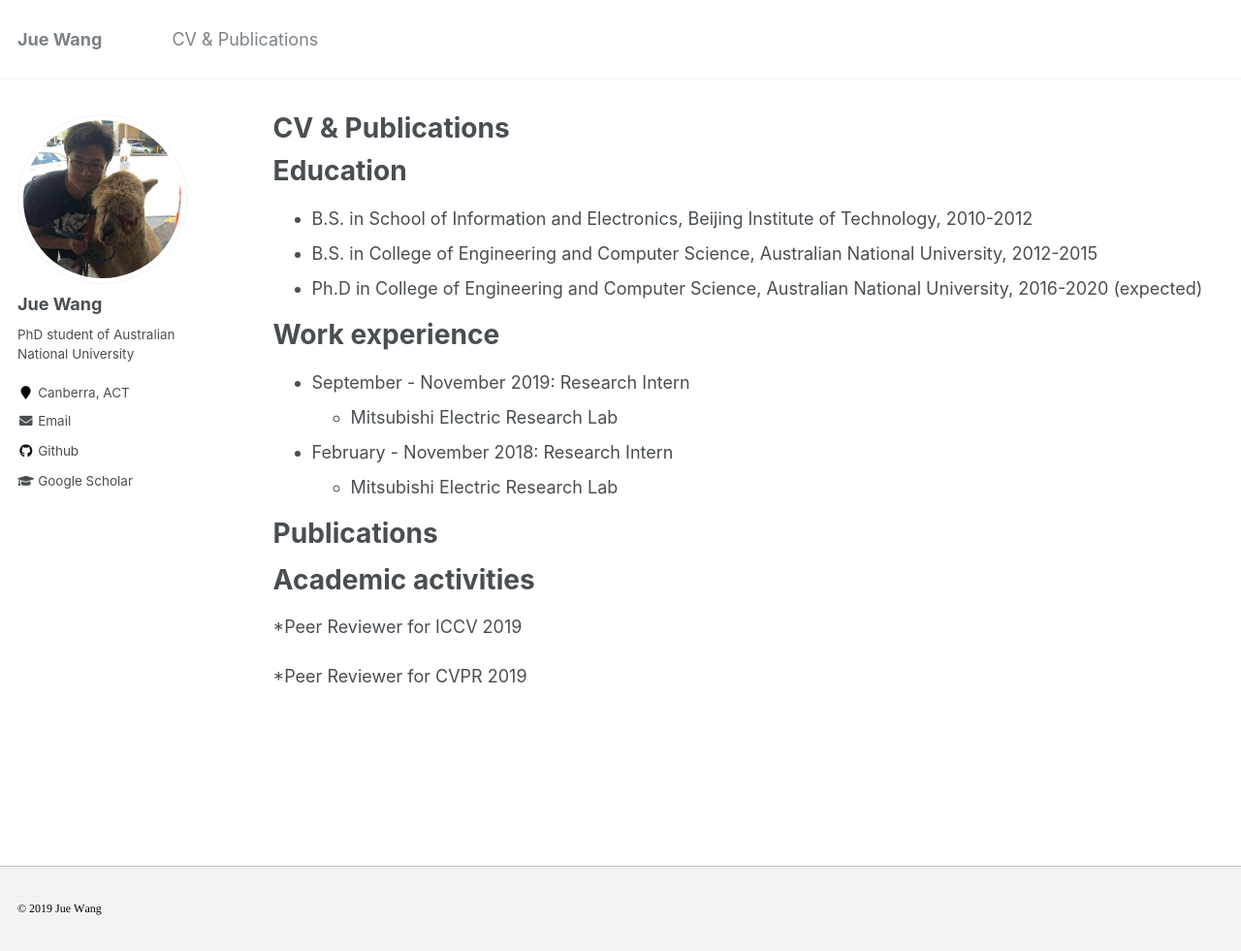
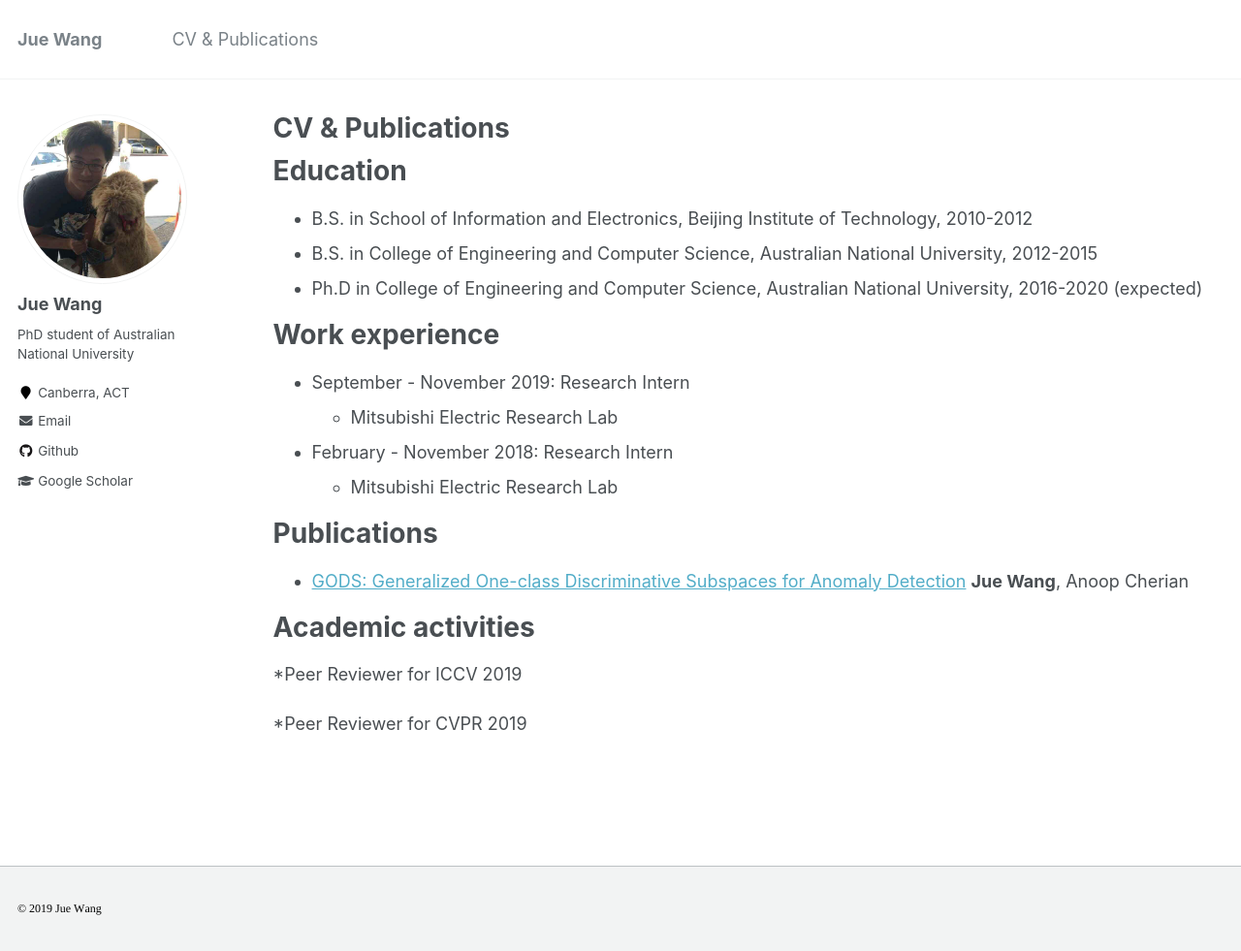
Before and after one commit to 3xWangDot/3xWangDot.github.io, a Jekyll site: the page built from _pages/cv.md, in a window 1280 px wide and 981 px high. Shown: the whole window at 97% size. Built offline with Jekyll 4.4.1, drawn with Linux system fonts in a browser that asks for light colours.

Commit message:
Update cv.md

```diff
--- a/_pages/cv.md
+++ b/_pages/cv.md
@@ -26,7 +26,8 @@ Work experience
 
 Publications
 ======
-
+* [GODS: Generalized One-class Discriminative Subspaces for Anomaly Detection](https://arxiv.org/pdf/1908.05884.pdf)
+  **Jue Wang**, Anoop Cherian
 
 Academic activities
 ======
```
